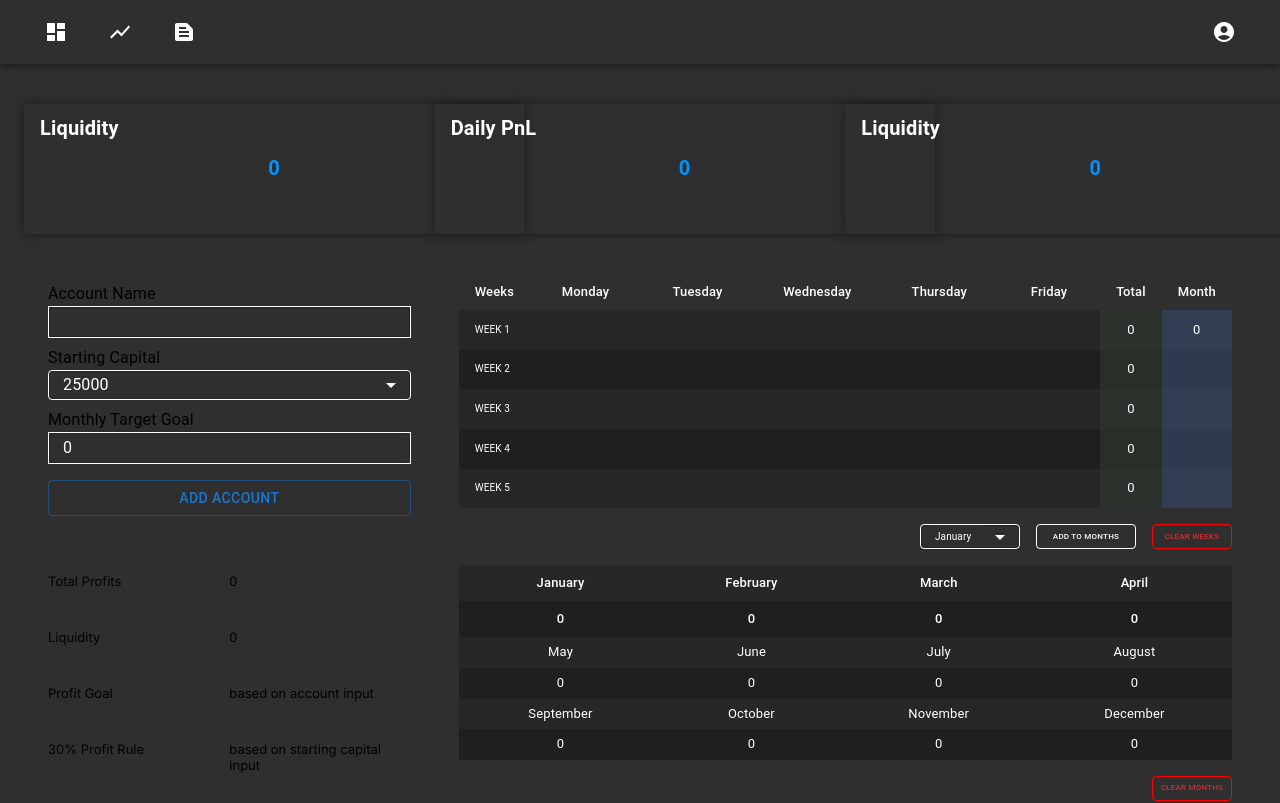
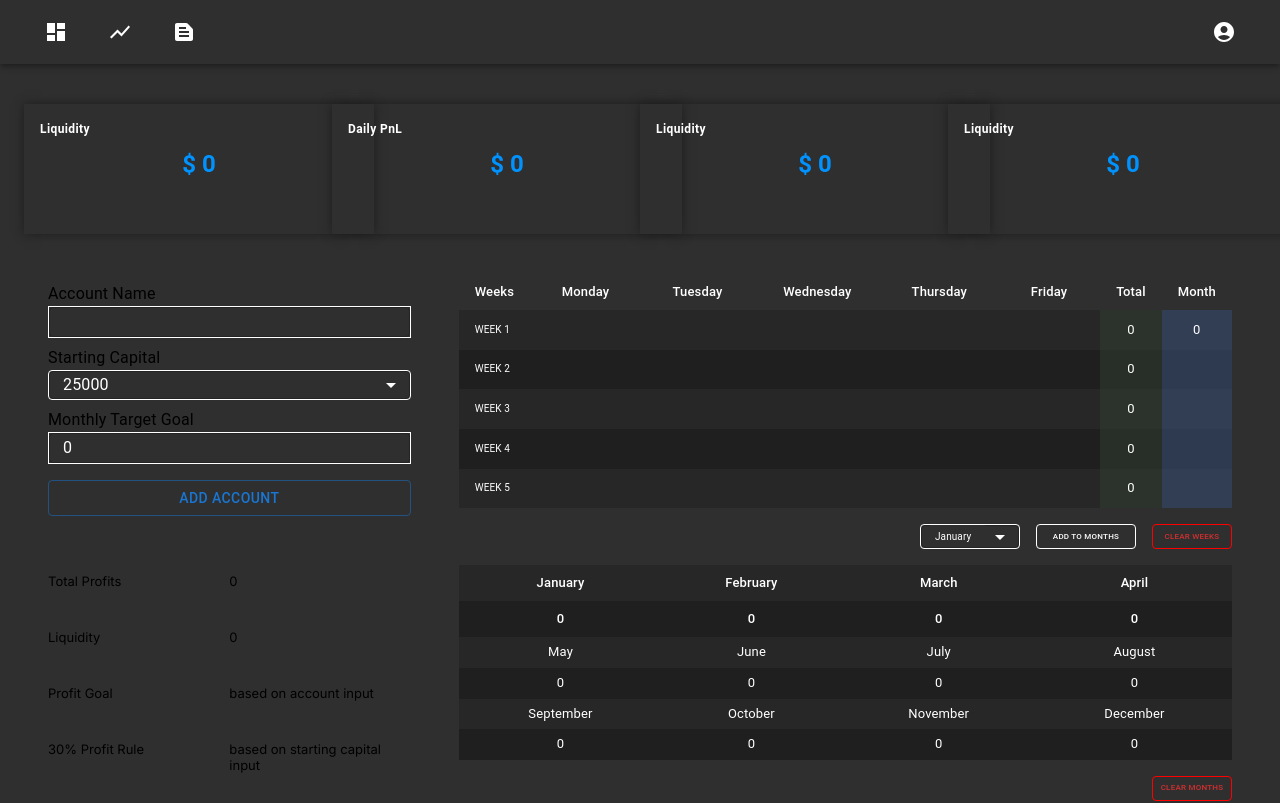
Before and after one commit to mikeemorales/day-trading-journal, a Next.js app: page /dashboard in a window 1280 px wide. Shown: the top 803 px of the page. Built offline with nearby package versions, Linux system fonts and the light colour scheme.

Commit message:
update contexts

```diff
--- /dev/null
+++ b/src/app/components/weeklyDataGridInputContext.tsx
@@ -0,0 +1,43 @@
+// InputValuesContext.tsx
+
+import React, { createContext, useContext, useState } from 'react';
+
+interface InputValuesContextType {
+  weeklyInputValues: string[][];
+  setWeeklyInputValues: React.Dispatch<React.SetStateAction<string[][]>>;
+  // Add other state or functions as needed
+}
+
+const InputValuesContext = createContext<InputValuesContextType | undefined>(undefined);
+
+export const useInputValuesContext = () => {
+  const context = useContext(InputValuesContext);
+  if (!context) {
+    throw new Error('useInputValuesContext must be used within an InputValuesProvider');
+  }
+  return context;
+};
+
+export const InputValuesProvider= ({ children }: { children: React.ReactNode }) => {
+  const [weeklyInputValues, setWeeklyInputValues] = useState<string[][]>([
+    ['', '', '', '', ''], // Default values for week1 to week5
+    ['', '', '', '', ''], // Default values for week1 to week5
+    ['', '', '', '', ''], // Default values for week1 to week5
+    ['', '', '', '', ''], // Default values for week1 to week5
+    ['', '', '', '', ''], // Default values for week1 to week5
+  ]);
+
+  // Add other state or functions as needed
+
+  const contextValue: InputValuesContextType = {
+    weeklyInputValues,
+    setWeeklyInputValues,
+    // Add other state or functions as needed
+  };
+
+  return (
+    <InputValuesContext.Provider value={contextValue}>
+      {children}
+    </InputValuesContext.Provider>
+  );
+};
--- a/src/app/dashboard/accounts.tsx
+++ b/src/app/dashboard/accounts.tsx
@@ -44,7 +44,7 @@ const AccountNames = () => {
                 <TableCell sx={{ fontSize: 'small', color: 'white' }}>Account</TableCell>
                 <TableCell align="center" sx={{ fontSize: 'small', color: 'white' }}>Capital</TableCell>
                 <TableCell align="center" sx={{ fontSize: 'small', color: 'white' }}>Liquidity</TableCell>
-                <TableCell align="center" sx={{ fontSize: 'small', color: 'white' }}>Goal</TableCell>
+                <TableCell align="center" sx={{ fontSize: 'small', color: 'white' }}>Goal / Mo.</TableCell>
                 <TableCell align="center" sx={{ fontSize: 'small', color: 'white' }}>Actions</TableCell>
               </TableRow>
             </TableHead>
--- a/src/app/dashboard/boxDailyPnL.tsx
+++ b/src/app/dashboard/boxDailyPnL.tsx
@@ -3,12 +3,12 @@ import { Box, Typography } from '@mui/material';
 
 const BoxDailyPnL = ({ dailyPnL }: { dailyPnL: number | null }) => {
   return (
-    <Box sx={{ display: 'flex', flexDirection: 'column', width: 500, height: 130, mx: 'auto', boxShadow: '0px 0px 10px #1e1e1e' }}>
-      <Typography variant='h6' fontWeight='bold' sx={{ pt: 1, pl: 2, color: '#FFFFFF' }}>
+    <Box sx={{ display: 'flex', flexDirection: 'column', width: 350, height: 130, mx: 'auto', boxShadow: '0px 0px 10px #1e1e1e' }}>
+      <Typography variant='caption' fontWeight='bold' sx={{ pt: 2, pl: 2, color: '#FFFFFF' }}>
         Daily PnL
       </Typography>
-      <Typography variant='h6' fontWeight='bold' sx={{ display: 'flex', justifyContent: 'center', pt: 1, color: dailyPnL! < 0 ? '#FF4040' : '#0093FF' }}>
-        {dailyPnL !== null ? dailyPnL : 0}
+      <Typography variant='h5' fontWeight='bold' sx={{ display: 'flex', justifyContent: 'center', pt: 1, color: dailyPnL! < 0 ? '#FF4040' : '#0093FF' }}>
+        $ {dailyPnL !== null ? dailyPnL : 0}
       </Typography>
     </Box>
   );
--- a/src/app/dashboard/boxLiquidity.tsx
+++ b/src/app/dashboard/boxLiquidity.tsx
@@ -6,12 +6,12 @@ const BoxLiquidity = () => {
   const { liquidity } = useAccountContext();
 
   return (
-    <Box sx={{ display: 'flex', flexDirection: 'column', width: 500, height: 130, mx: 'auto', boxShadow: '0px 0px 10px #1e1e1e' }}>
-      <Typography variant='h6' fontWeight='bold' sx={{ pt: 1, pl: 2, color: '#FFFFFF' }}>
+    <Box sx={{ display: 'flex', flexDirection: 'column', width: 350, height: 130, mx: 'auto', boxShadow: '0px 0px 10px #1e1e1e' }}>
+      <Typography variant='caption' fontWeight='bold' sx={{ pt: 2, pl: 2, color: '#FFFFFF' }}>
           Liquidity
         </Typography>
-        <Typography variant='h6' fontWeight='bold' sx={{ display: 'flex', justifyContent: 'center', pt: 1, color: liquidity < 0 ? '#FF4040' : '#0093FF' }}>
-          {liquidity}
+        <Typography variant='h5' fontWeight='bold' sx={{ display: 'flex', justifyContent: 'center', pt: 1, color: liquidity < 0 ? '#FF4040' : '#0093FF' }}>
+          $ {liquidity}
         </Typography>
     </Box>
   );
--- /dev/null
+++ b/src/app/dashboard/boxWinLossRatio.tsx
@@ -0,0 +1,21 @@
+import React from 'react';
+import { Box, Typography } from '@mui/material';
+import { useInputValuesContext } from '../components/weeklyDataGridInputContext';
+
+const BoxWinLossRatio = () => {
+    const { weeklyInputValues, setWeeklyInputValues } = useInputValuesContext();
+  return (
+    <Box sx={{ display: 'flex', flexDirection: 'column', width: 350, height: 130, mx: 'auto', boxShadow: '0px 0px 10px #1e1e1e' }}>
+      <Typography variant='caption' fontWeight='bold' sx={{ pt: 2, pl: 2, color: '#FFFFFF' }}>
+          Win / Loss Ratio %
+        </Typography>
+        {weeklyInputValues.map((weekValues, index) => (
+           <Typography key={index} variant='h6' fontWeight='bold' sx={{ display: 'flex', justifyContent: 'center', pt: 1, color: '#FFFFFF' }}>
+            week {index + 1}: {weekValues.join(', ')}
+           </Typography>
+        ))}
+    </Box>
+  );
+}
+
+export default BoxWinLossRatio;
--- a/src/app/dashboard/mainLayout.tsx
+++ b/src/app/dashboard/mainLayout.tsx
@@ -4,13 +4,12 @@ import React, { useState } from 'react';
 import WeeklyDataGrid from './weeklyDataGrid';
 import AccountNames from './accounts';
 import { AccountProvider } from '../components/accountsContext';
+import { InputValuesProvider } from '../components/weeklyDataGridInputContext'
 import MonthlyPnLChart from './monthlyPnLChart';
 import BalanceAndProjections from './balanceAndProjections';
 import MonthlyDataGrid from './monthlyDataGrid';
 import AccountsTimeline from './accountsTimeline';
-import AddchartIcon from '@mui/icons-material/Addchart';
 import ShowChartIcon from '@mui/icons-material/ShowChart';
-import SummarizeIcon from '@mui/icons-material/Summarize';
 import DashboardIcon from '@mui/icons-material/Dashboard';
 import AccountCircleIcon from '@mui/icons-material/AccountCircle';
 import TextSnippetIcon from '@mui/icons-material/TextSnippet';
@@ -20,6 +19,7 @@ import { useRouter } from 'next/navigation';
 import TradePercentage from './tradePercentage';
 import BoxLiquidity from './boxLiquidity';
 import BoxDailyPnL from './boxDailyPnL';
+import BoxWinLossRatio from './boxWinLossRatio';
 
 const MainLayout: React.FC = () => {
   const [weeklyTotals, setWeeklyTotals] = useState<number[]>([0, 0, 0, 0, 0]);
@@ -57,14 +57,9 @@ const MainLayout: React.FC = () => {
     router.push('/dashboard/accountSettings')
   }
 
-  const drawerItems = [
-    { name: 'Journal', icon: <AddchartIcon /> },
-    { name: 'Account Summary', icon: <SummarizeIcon /> },
-    { name: 'Trade Logs', icon: <ShowChartIcon /> },
-    { name: 'Notes', icon: <TextSnippetIcon /> },
-  ];
 
   return (
+    <InputValuesProvider>
     <AccountProvider>
       <AppBar position="fixed" sx={{ backgroundColor: '#2F2F2F' }}>
         <Toolbar>
@@ -94,13 +89,16 @@ const MainLayout: React.FC = () => {
       </AppBar>
       <Container maxWidth={false} sx={{ height: '100%', padding: 0, margin: 0, mt: 8, display: 'flex', justifyContent: 'center', alignItems: 'center' }}>
         <Grid container>
-          <Grid xs={4} sx={{  mt: 5 }}>
+          <Grid xs={3} sx={{  mt: 5 }}>
             <BoxLiquidity/>
           </Grid>
-          <Grid xs={4} sx={{ mt: 5 }}>
+          <Grid xs={3} sx={{ mt: 5 }}>
           <BoxDailyPnL dailyPnL={dailyPnL} />
           </Grid>
-          <Grid xs={4} sx={{ mt: 5, mb: 5 }}>
+          <Grid xs={3} sx={{ mt: 5, mb: 5 }}>
+          <BoxLiquidity/>
+          </Grid>
+          <Grid xs={3} sx={{ mt: 5, mb: 5 }}>
           <BoxLiquidity/>
           </Grid>
 
@@ -143,6 +141,7 @@ const MainLayout: React.FC = () => {
         </Grid>
       </Container>
     </AccountProvider>
+    </InputValuesProvider>
   );
 };
 
--- a/src/app/dashboard/weeklyDataGrid.tsx
+++ b/src/app/dashboard/weeklyDataGrid.tsx
@@ -1,4 +1,4 @@
-"use client"
+"use client";
 import React, { useState, useEffect } from 'react';
 import Table from '@mui/material/Table';
 import TableBody from '@mui/material/TableBody';
@@ -9,6 +9,7 @@ import TableRow from '@mui/material/TableRow';
 import { Box, Button, Container, FormControl, MenuItem, Select, TextField } from '@mui/material';
 import { useAccountContext } from '../components/accountsContext';
 import { SelectChangeEvent } from '@mui/material/Select';
+import { useInputValuesContext } from '../components/weeklyDataGridInputContext';
 
 interface RowData {
   weeks: string,
@@ -56,7 +57,8 @@ const WeeklyDataGrid = ({
   const [rows, setRows] = useState<RowData[]>([]);
   const { liquidity, updateLiquidity } = useAccountContext();
   const [disabledMonths, setDisabledMonths] = useState<boolean[]>(Array(12).fill(false));
-  const [dailyPnL, setDailyPnL] = useState<number | null>(null);
+  const { weeklyInputValues, setWeeklyInputValues } = useInputValuesContext();
+  // const [dailyPnL, setDailyPnL] = useState<number | null>(null);
 
   useEffect(() => {
     const updateRows = () => {
@@ -81,8 +83,7 @@ const WeeklyDataGrid = ({
       (parseFloat(row.week5) || 0)
     );
 
-    const totalWeeklyChange = newWeeklyTotals.reduce((acc, total) => acc + total, 0) - weeklyTotals.reduce((acc, total) => acc + total, 0);
-    updateLiquidity(totalWeeklyChange);
+    updateLiquidity(newWeeklyTotals.reduce((acc, total) => acc + total, 0));
     setWeeklyTotals(newWeeklyTotals);
   }, [rows, setWeeklyTotals]);
 
@@ -103,7 +104,7 @@ const WeeklyDataGrid = ({
     setDailyData(newData);
 
     if (weekIndex >= 0 && weekIndex < 5) {
-      setDailyPnLValue(parseFloat(newValue.toString())); // Assuming newValue is a string or number
+      setDailyPnLValue(parseFloat(newValue.toString()));
     }
   };
 
@@ -119,7 +120,6 @@ const WeeklyDataGrid = ({
     setRows(newRows);
     setWeeklyTotals([0, 0, 0, 0, 0]);
     setDisabledMonths(Array(12).fill(false));
-    updateLiquidity(-weeklyTotals.reduce((acc, total) => acc + total, 0));
     setDailyPnLValue(null);
   };
 
@@ -128,8 +128,7 @@ const WeeklyDataGrid = ({
       const newMonthlyTotals = [...monthlyTotals];
       const newDisabledMonths = [...disabledMonths];
 
-      const weeklyTotal = weeklyTotals.reduce((acc, total) => acc + total, 0);
-      newMonthlyTotals[selectedMonth] += weeklyTotal;
+      newMonthlyTotals[selectedMonth] += weeklyTotals.reduce((acc, total) => acc + total, 0);
       setMonthlyTotals(newMonthlyTotals);
       newDisabledMonths[selectedMonth] = true;
       setDisabledMonths(newDisabledMonths);
```
